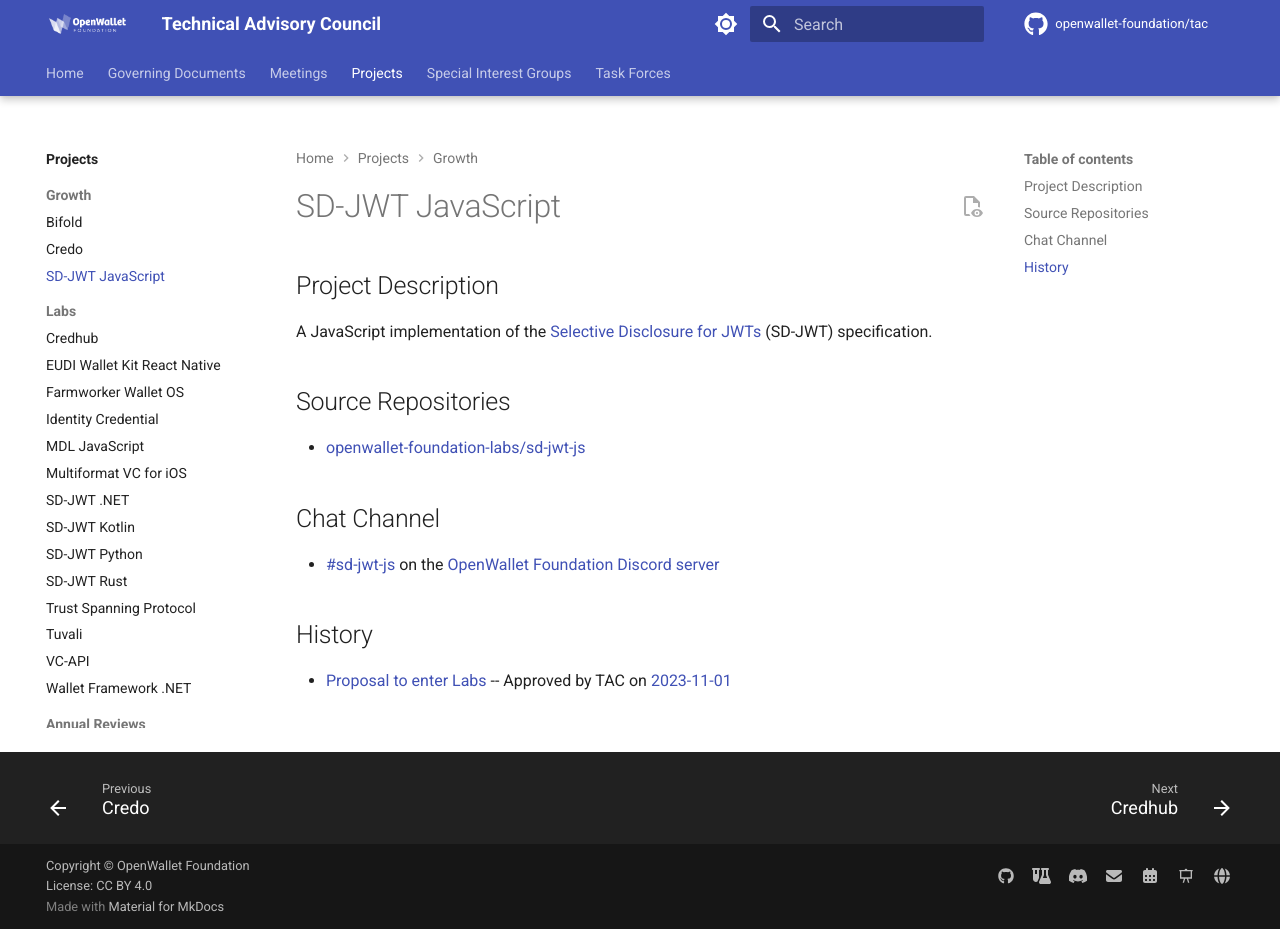
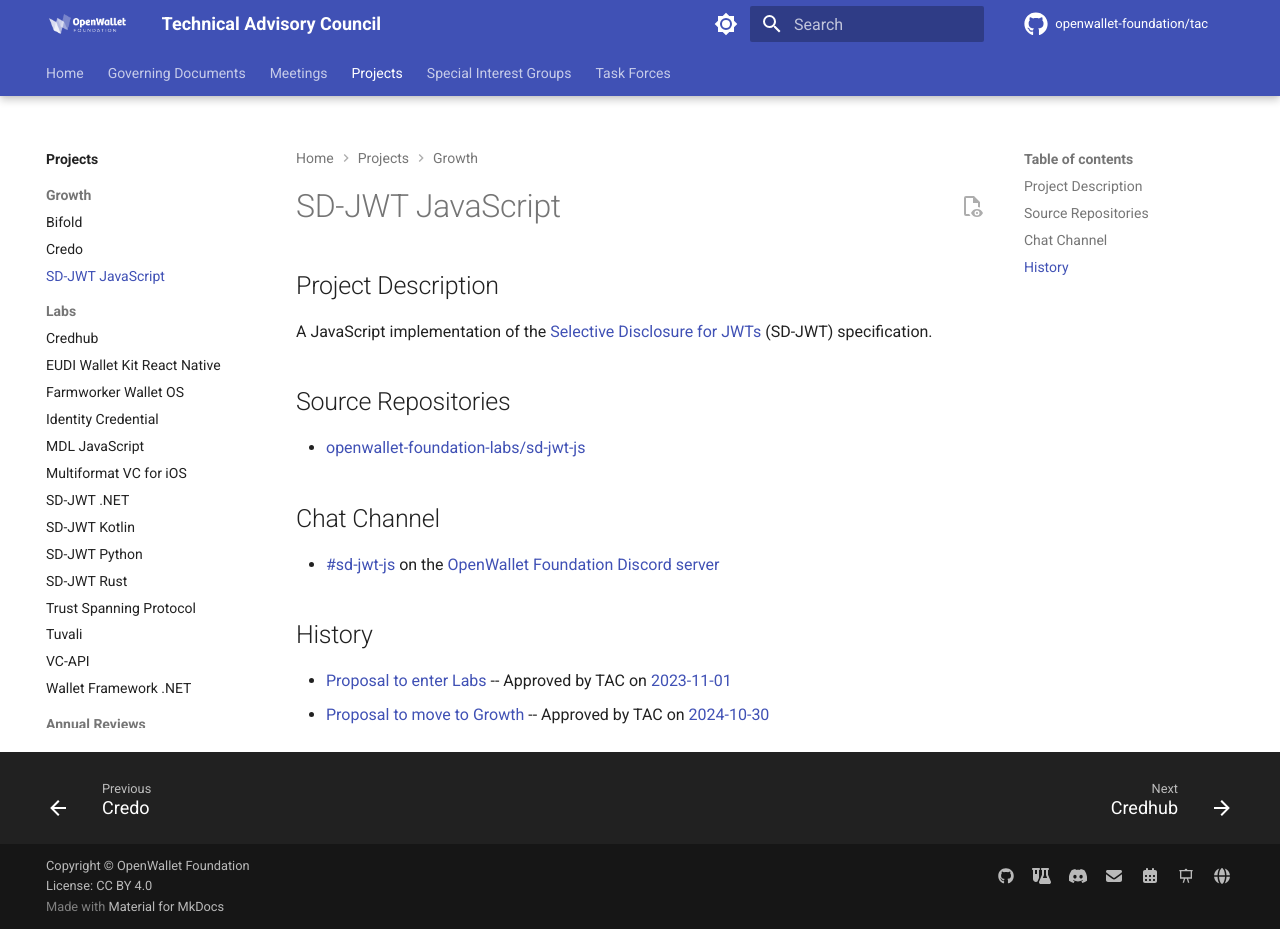
Before and after one commit to openwallet-foundation/tac, an MkDocs documentation site: the page built from docs/projects/sd-jwt-js.md, in a window 1280 px wide and 929 px high. Built offline with MkDocs 1.6.1 and Material for MkDocs 9.7.7, drawn with Linux system fonts in a browser that asks for light colours; comment, search, counter and statistics services are not loaded.

Commit message:
sd-jwt-js to growth
Signed-off-by: Tracy Kuhrt <tracy.a.kuhrt@accenture.com>

```diff
--- a/docs/projects/sd-jwt-js.md
+++ b/docs/projects/sd-jwt-js.md
@@ -15,3 +15,4 @@
 ## History
 
 - [Proposal to enter Labs](https://github.com/openwallet-foundation/project-proposals/blob/4d03637b208395e5084577c8327c17347669a9e1/projects/sd-jwt-js.md) -- Approved by TAC on [2023-11-01](../meetings/2023/2023-11-01.md)
+- [Proposal to move to Growth](https://github.com/openwallet-foundation/project-proposals/blob/938f6cb0f8a712d580508b74ffb0fc0677309850/projects/sd-jwt-js.md) -- Approved by TAC on [2024-10-30](../meetings/2024/2024-10-30.md)
```
